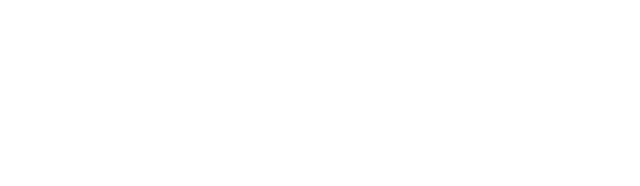
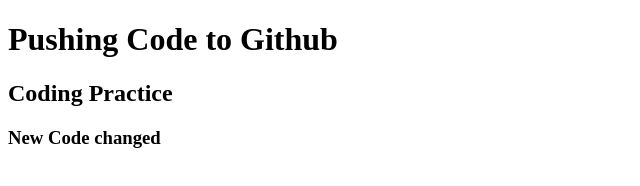
Before and after one commit to tanvirahmed055/my-second-programming-hero-repo, a plain HTML site: page index.html in a window 1280 px wide. Shown: the whole page, without its empty margins (0-640 px from the left). Drawn offline with Linux system fonts and the light colour scheme.

Commit message:
added headers

```diff
--- a/index.html
+++ b/index.html
@@ -7,6 +7,9 @@
     <title>My Second Programming Hero Repo</title>
 </head>
 <body>
+    <h1>Pushing Code to Github</h1>
+    <h2>Coding Practice</h2>
+    <h3>New Code changed</h3>
 
 </body>
 </html>
```
